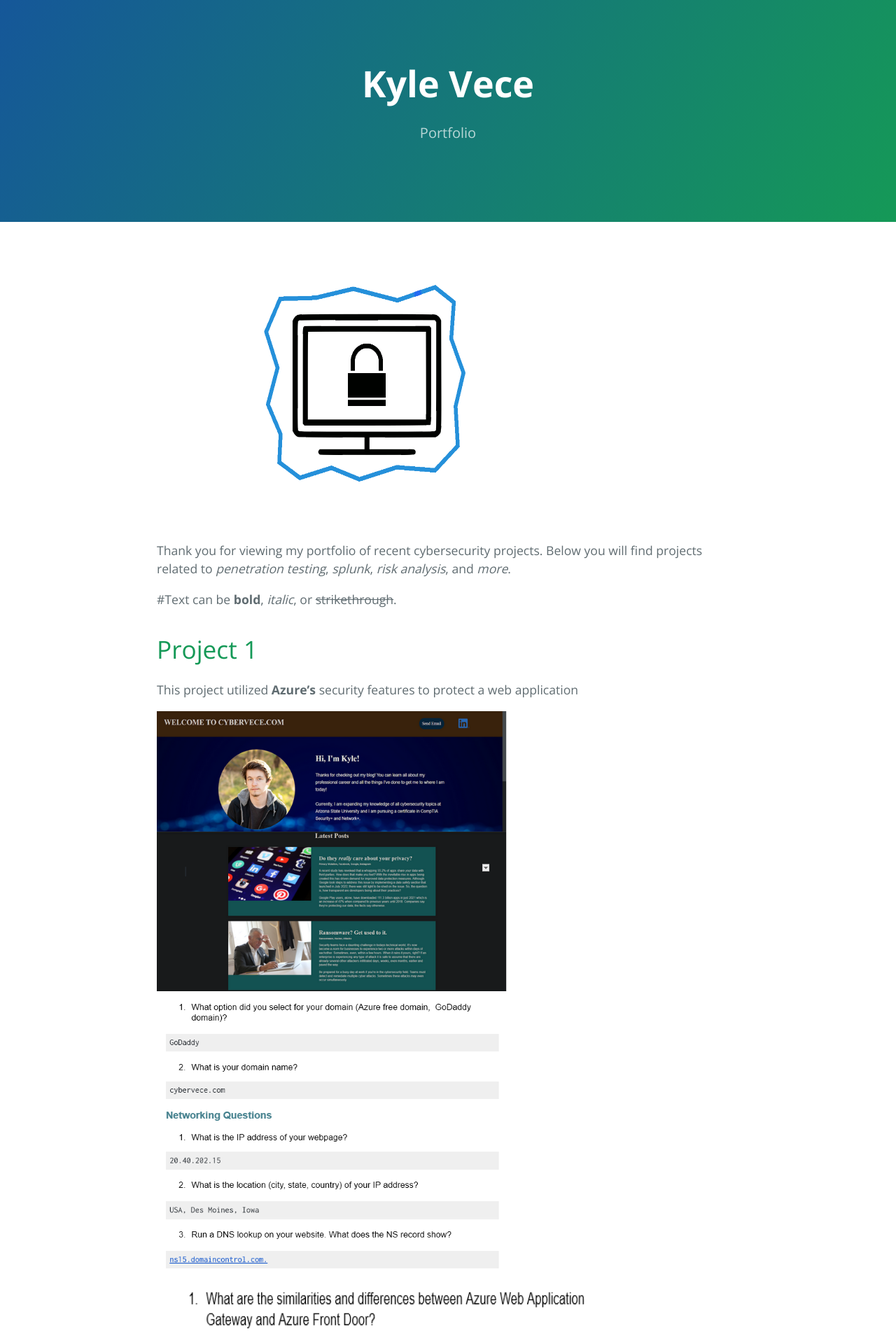
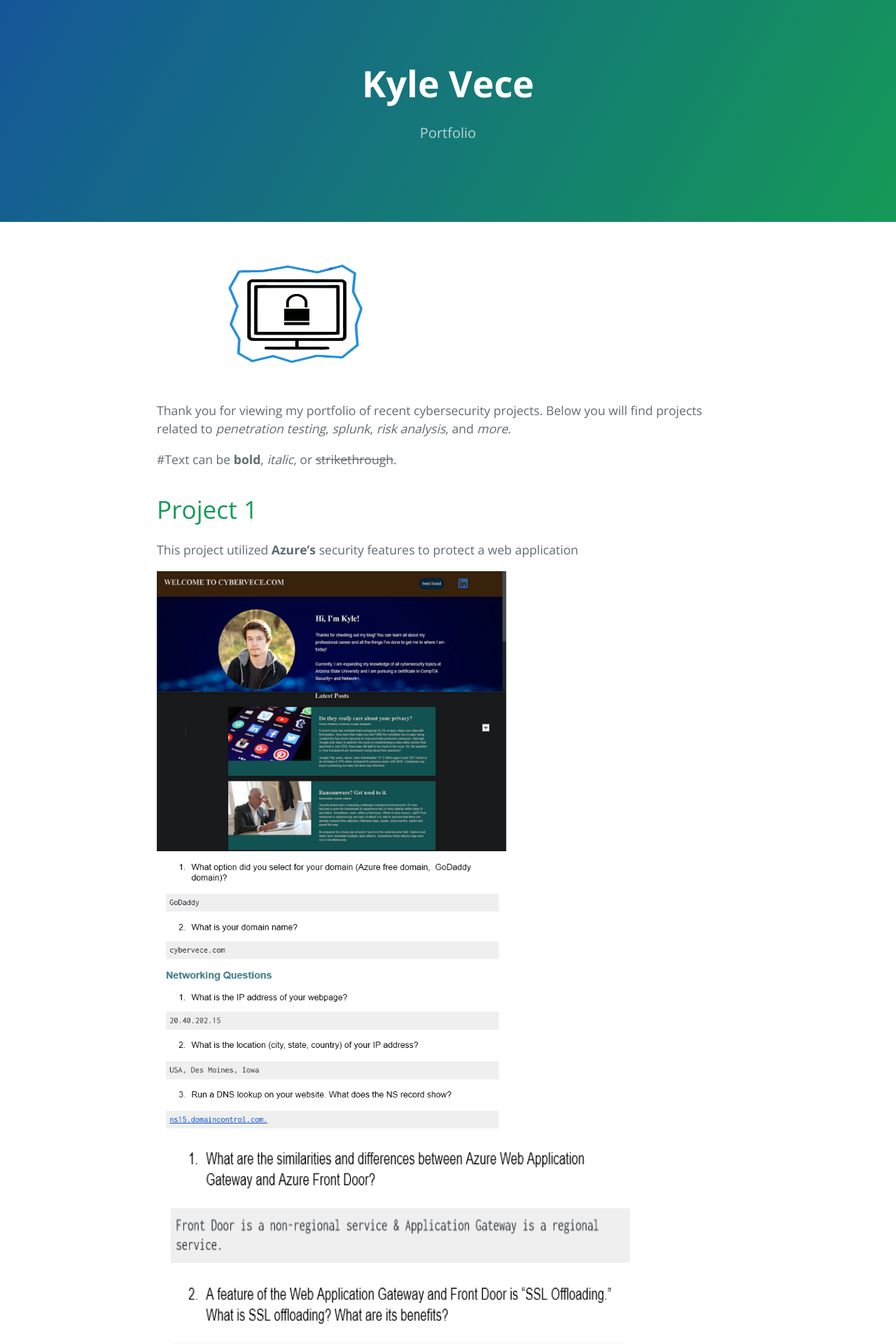
Before and after one commit to KyleV1/kylev1.github.io, a Jekyll site: the page built from index.md, in a window 1280 px wide. Shown: the top 1920 px of the page at 70% size. Built offline with Jekyll 4.4.1, drawn with Linux system fonts in a browser that asks for light colours; our own code applies the rules of GitHub Pages for plain Markdown files.

Commit message:
Update index.md

```diff
--- a/index.md
+++ b/index.md
@@ -1,4 +1,4 @@
-<img src="/Images/use.gif" alt="image1" style="width:600px;height:400px;">
+<img src="/Images/use.gif" alt="image1" style="width:400px;height:200px;">
 
 Thank you for viewing my portfolio of recent cybersecurity projects. Below you will find projects related to _penetration testing_, _splunk_, _risk analysis_, and _more_.
 
```
